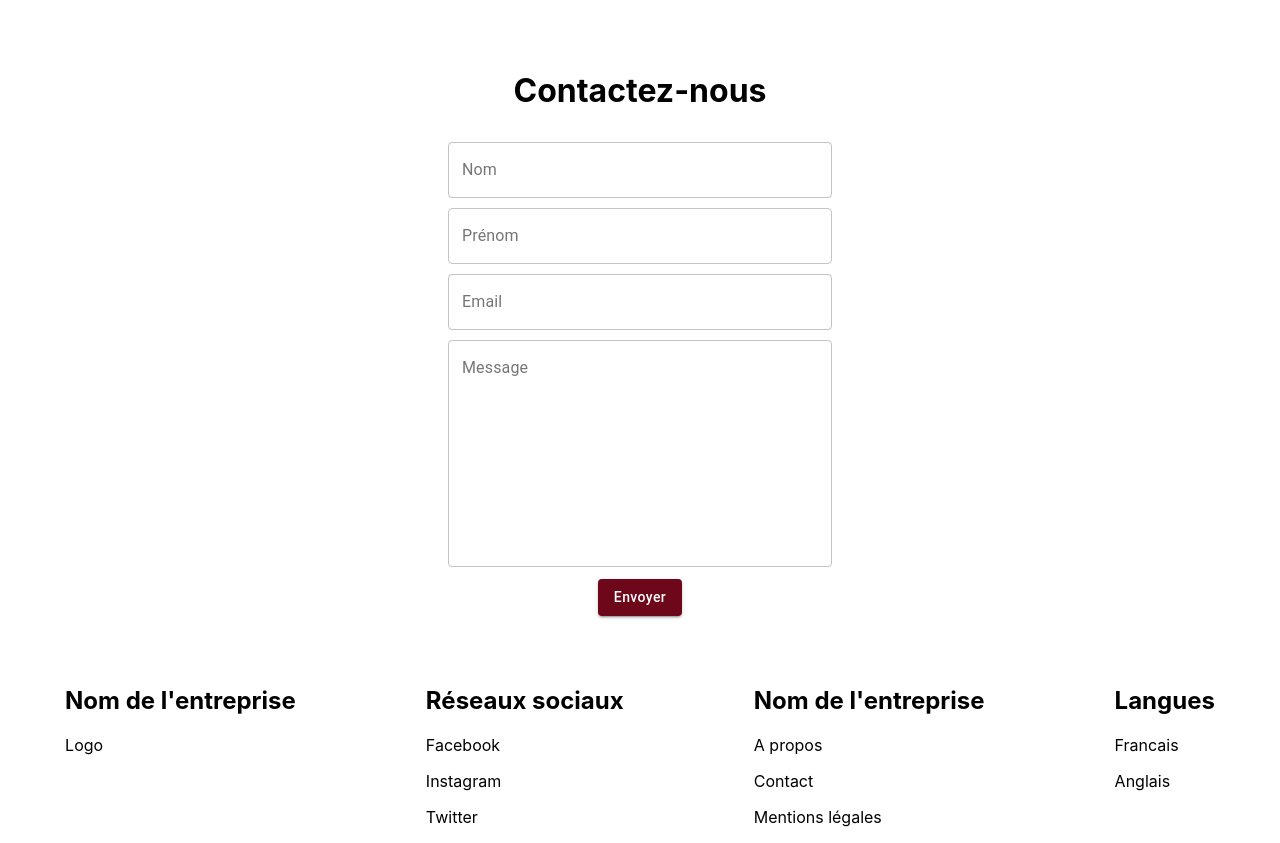
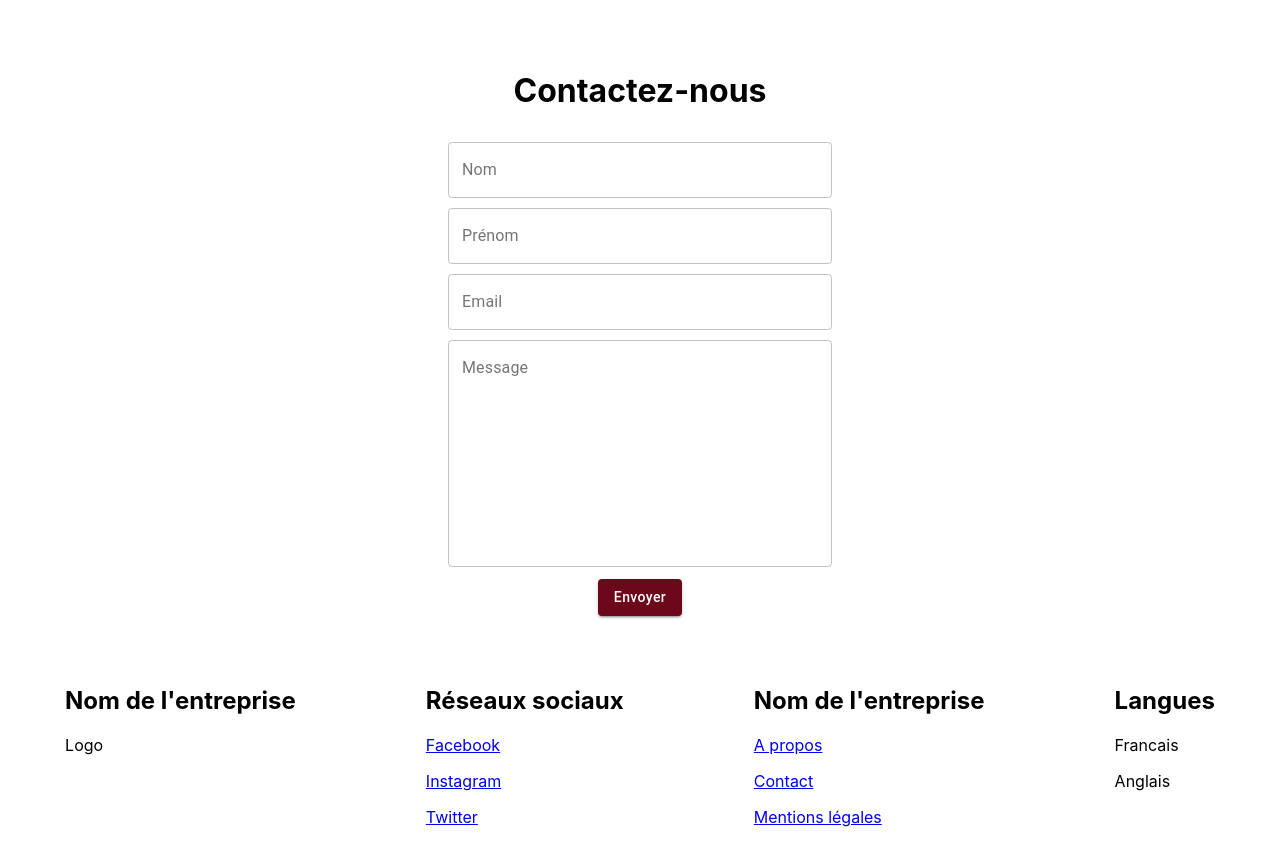
Before and after one commit to nicolasdantas/hackaton2-front, a React (Create React App) app: page /contact in a window 1280 px wide. Built offline with nearby package versions, Linux system fonts and the light colour scheme.

Commit message:
ajout de tous les liens des réseeaux sociaux

```diff
--- a/src/components/Contact.js
+++ b/src/components/Contact.js
@@ -1,11 +1,8 @@
-import React, { useEffect } from 'react';
-import { useForm, Controller } from 'react-hook-form';
+import React from 'react';
+import { useForm } from 'react-hook-form';
 import '../style/Contact.scss'
 import { makeStyles } from '@material-ui/core/styles';
 import TextField from '@material-ui/core/TextField';
-import Select from '@material-ui/core/Select';
-import InputLabel from '@material-ui/core/InputLabel';
-import MenuItem from '@material-ui/core/MenuItem';
 import Button from '@material-ui/core/Button';
 
 const useStyles = makeStyles(() => ({
@@ -42,7 +39,7 @@ const useStyles = makeStyles(() => ({
 const Contact = () => {
   const classes = useStyles();
 
-  const { register, handleSubmit, formState, errors, control } = useForm({
+  const { register, handleSubmit, formState } = useForm({
     mode: 'onBlur',
   });
 
--- a/src/components/Footer.js
+++ b/src/components/Footer.js
@@ -15,23 +15,27 @@ const Footer = () => {
                 </div>
                 <div className="social">
                     <h2>Réseaux sociaux</h2>
-                    <Link to='https://www.facebook.com/ApsideGroupe'>
+                    <a href='https://www.facebook.com/ApsideGroupe'>
                     <p>Facebook</p>
-                    </Link>
+                    </a>
+                    <a href='https://www.instagram.com/p/B9ZgkDgFJGQ/'>
                     <p>Instagram</p>
+                    </a>
+                    <a href='https://twitter.com/apsidegroupe?lang=fr'>
                     <p>Twitter</p>
+                    </a>
                 </div>
                 <div className="a-propos">
                     <h2>Nom de l'entreprise</h2>
-                    <Link to='/team'>
+                    <a href='/team'>
                         <p>A propos</p>
-                    </Link>
-                    <Link to='/contact'>
+                    </a>
+                    <a href='/contact'>
                         <p>Contact</p>
-                    </Link>
-                    <Link to='/mentionslegales'>
+                    </a>
+                    <a href='/mentionslegales'>
                         <p>Mentions légales</p>
-                    </Link>
+                    </a>
                 </div>
                 <div className="languages">
                     <h2>Langues</h2>
```
Also changed, not shown: 1 other file (tests, documents, lock files or other folders).
